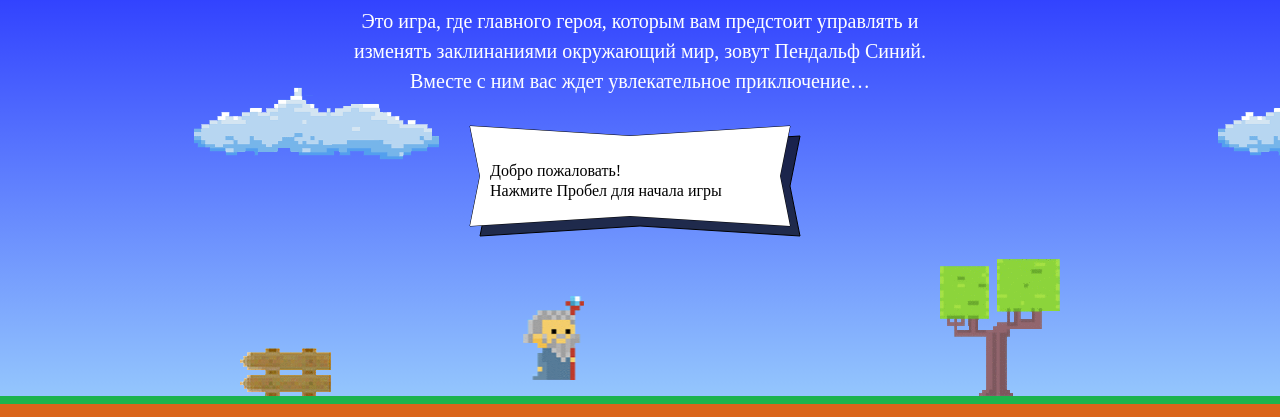
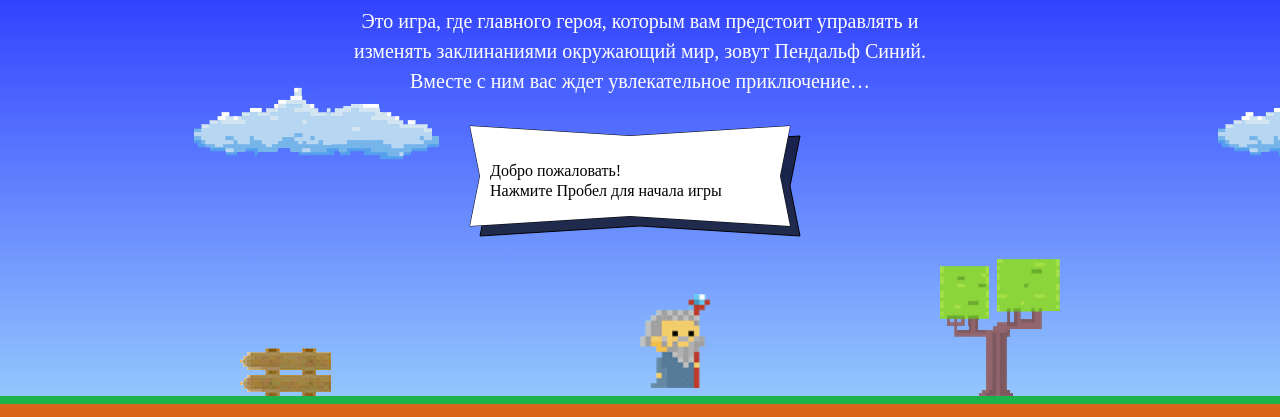
Before and after one commit to bexon26/1336611-code-and-magick-19, a website: page index.html in a window 1280 px wide. Shown: the part 203-620 px from the top of the page. Drawn offline with Linux system fonts and the light colour scheme; a web font is replaced by a local one.

Commit message:
add wizzard

```diff
--- a/index.html
+++ b/index.html
@@ -181,6 +181,34 @@
   </div>
 </template>
 
+<script>
+  var fireballSize = 22;
+  var getFireballSpeed = function(left) {
+    if (left) {
+      return 5
+    }
+    return 2;
+  };
+
+  var wizardSpeed = 3;
+  var wizardWidth = 70;
+
+  var getWizardHeight = function(){
+    return 1.337*wizardWidth;
+  };
+
+  function getWizardX(width){
+    return width/2;
+  } ;
+
+  function getWizardY(height){
+    return height*0.66;
+  } ;
+
+
+
+</script>
+
 <script src="js/game.js"></script>
 
 </body>
```
